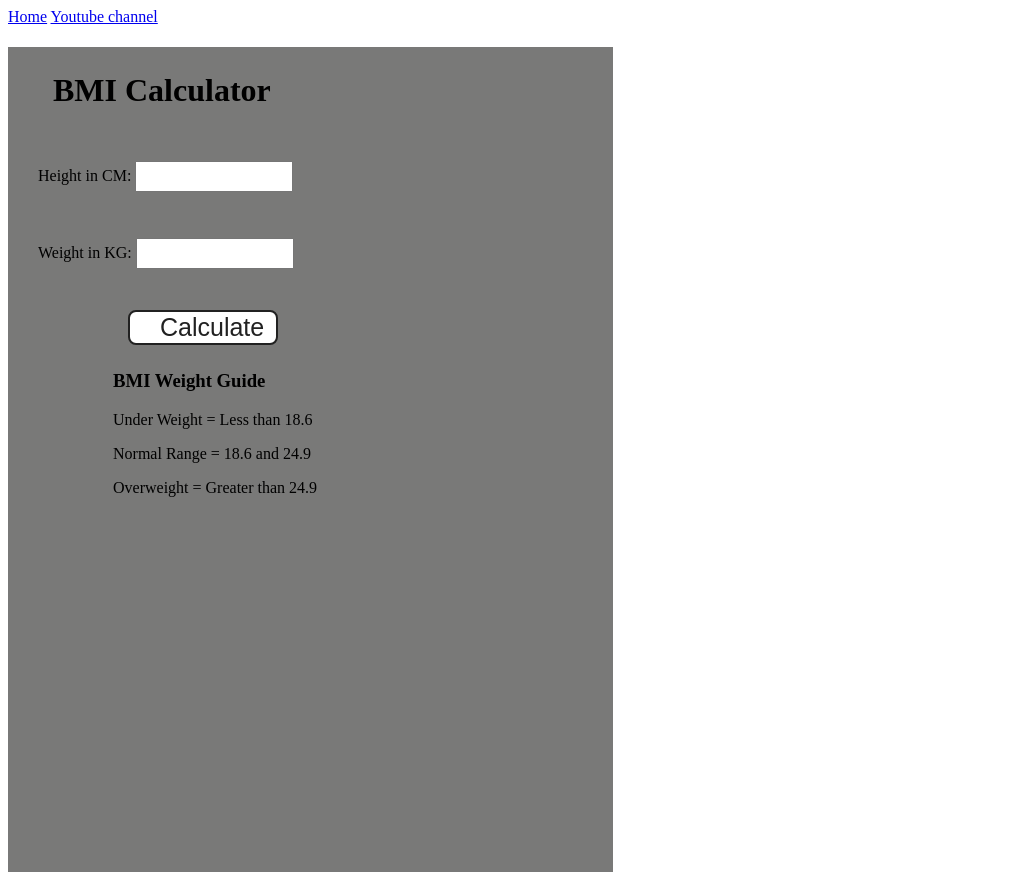
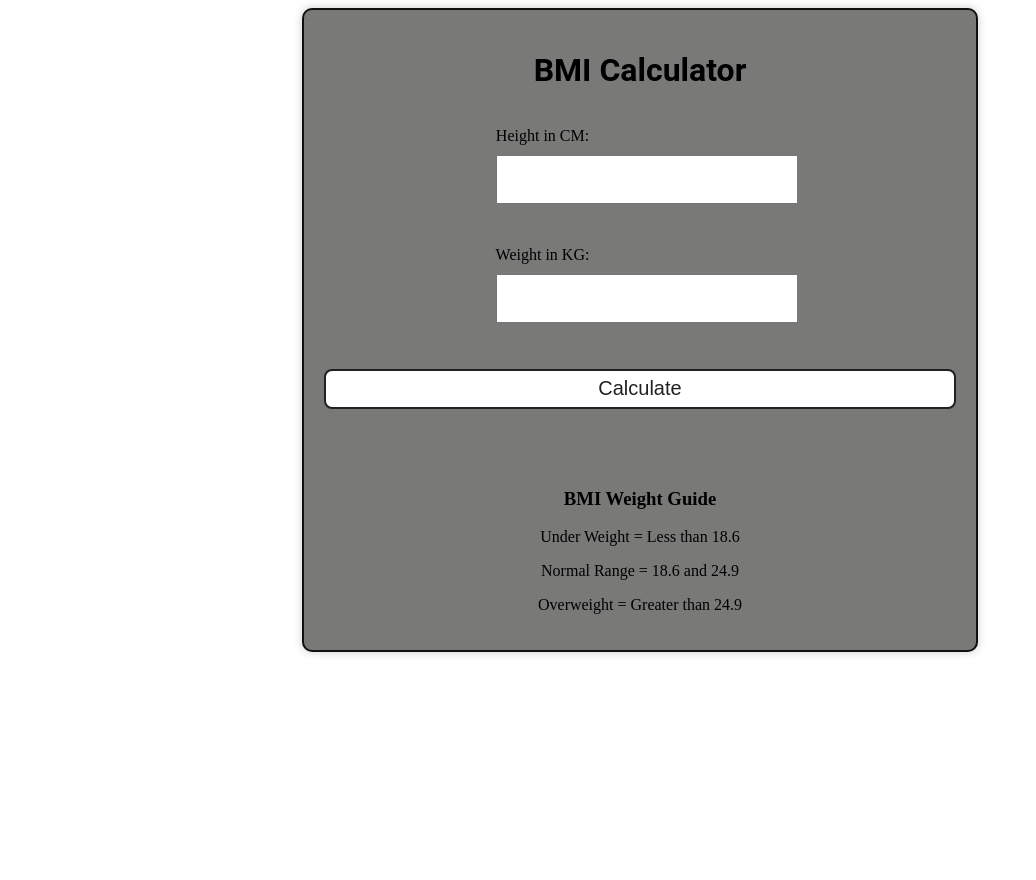
Before and after one commit to hey-lateef/javascript-mini-projects, a plain HTML site: page bmi calculator/index.html in a window 1280 px wide. Shown: the whole page, without its empty margins (0-1036 px from the left). After the commit the page ends 800 px from the top, so only its background shows below. Drawn offline with Linux system fonts and the light colour scheme.

Commit message:
Updated Bmi calculator

```diff
--- a/bmi calculator/index.html
+++ b/bmi calculator/index.html
@@ -8,12 +8,6 @@
     <title>BMI Calculator</title>
   </head>
   <body>
-    <nav>
-      <a href="/" aria-current="page">Home</a>
-      <a target="_blank" href="https://www.youtube.com/@chaiaurcode"
-        >Youtube channel</a
-      >
-    </nav>
     <div class="container">
       <h1>BMI Calculator</h1>
       <form>
--- a/bmi calculator/style.css
+++ b/bmi calculator/style.css
@@ -1,54 +1,58 @@
 .container {
-    width: 575px;
-    height: 825px;
+  width: 50%;
+  margin: auto;
+  padding: 20px;
+  background-color: #797978;
+  border: 2px solid rgba(0, 0, 0, 0.87);
+  border-radius: 10px;
+  box-shadow: 0 0 10px rgba(0, 0, 0, 0.2);
+}
 
-    background-color: #797978;
-    padding-left: 30px;
+h1 {
+  font-family: 'Roboto', sans-serif;
+  text-align: center;
+}
+
+form {
+  display: flex;
+  flex-direction: column;
   align-items: center;
-    justify-content: center;
 }
+
 #height,
 #weight {
-    width: 150px;
-    height: 25px;
-    margin-top: 30px;
+  width: 100%;
+  height: 35px;
+  margin: 10px 0;
+  padding: 5px;
 }
 
 #weight-guide {
-    margin-left: 75px;
-    margin-top: 25px;
+  text-align: center;
+  margin-top: 20px;
 }
 
-  #results {
-    font-size: 35px;
-    margin-left: 90px;
+#results,
+#msg {
+  font-size: 25px;
   margin-top: 20px;
   color: rgb(241, 241, 241);
-  }
-  #msg {
-    font-size: 35px;
-    margin-left: 90px;
-    margin-top: 20px;
-    color: rgb(241, 241, 241);
+  text-align: center;
 }
 
 button {
-    width: 150px;
-    height: 35px;
-    margin-left: 90px;
-    margin-top: 25px;
+  width: 100%;
+  height: 40px;
+  margin-top: 20px;
   background-color: #fff;
-    padding: 1px 30px;
+  border: 2px solid #212121;
   border-radius: 8px;
   color: #212121;
-    text-decoration: none;
-    border: 2px solid #212121;
-
-    font-size: 25px;
+  font-size: 20px;
+  cursor: pointer;
 }
 
-  h1 {
-    padding-left: 15px;
-    padding-top: 25px;
-
+button:hover {
+  background-color: #212121;
+  color: #fff;
 }
```
Lines whose indentation alone changed are shown as unchanged.
